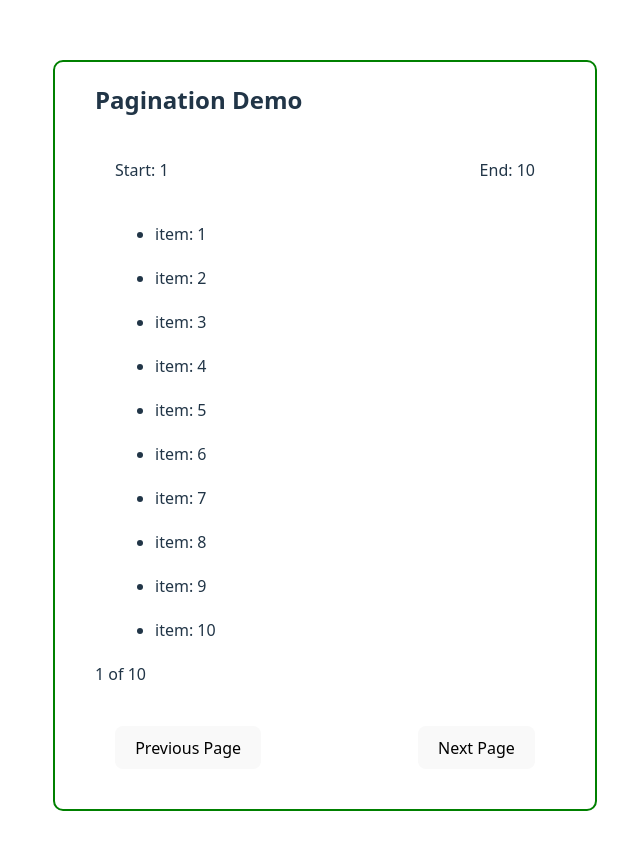
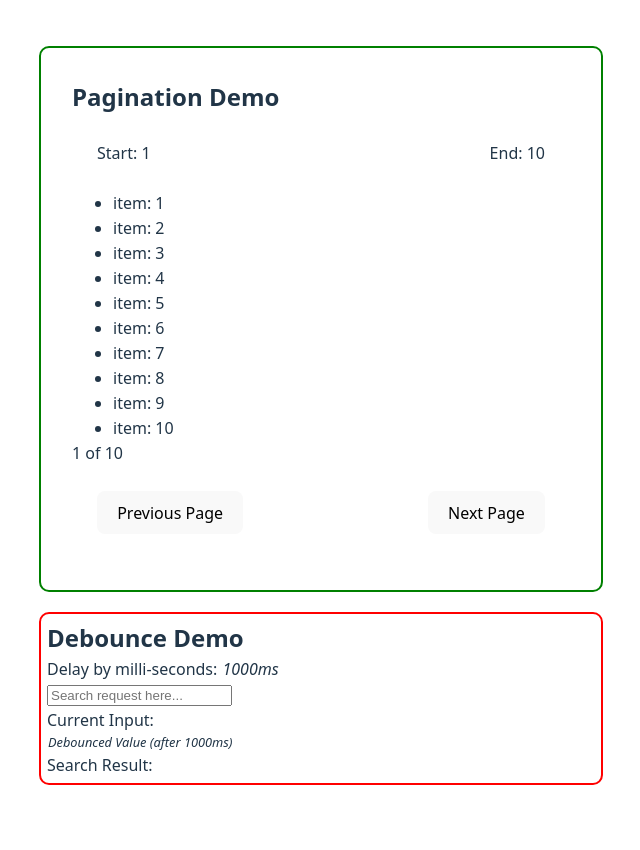
Before and after one commit to pand3m1x/lab_10.2, a React (Vite) app in the folder lab2/: page / in a window 1280 px wide. Shown: the top 850 px of the page, without its empty margins (7-647 px from the left). Built offline with nearby package versions, Linux system fonts and the light colour scheme.

Commit message:
❀⋆.ೃ࿔*:・ Demo is stylized and hook is being called into DebounceDemo ❀⋆.ೃ࿔*:・

```diff
--- a/lab2/src/App.css
+++ b/lab2/src/App.css
@@ -1,5 +1,10 @@
 * {
+  margin:1px;
+}
+
+div {
   margin:20px;
+  padding:5px;
 }
 
 #demoBox {
--- a/lab2/src/App.jsx
+++ b/lab2/src/App.jsx
@@ -1,13 +1,17 @@
 import { useState } from 'react'
 import './App.css'
 import UsePaginationDemo from './components/UsePaginationDemo'
+import UseDebounceDemo from './components/UseDebounceDemo'
 
 function App() {
 
   return (
-    <div style={{border:"2px solid green", borderRadius:"10px"}}>
-     <UsePaginationDemo></UsePaginationDemo>
-    </div>
+    <>
+      <div style={{border:"2px solid green", borderRadius:"10px"}}>
+      <UsePaginationDemo></UsePaginationDemo>
+      </div>
+      <UseDebounceDemo></UseDebounceDemo>
+    </>
   )
 }
 
--- a/lab2/src/components/UseDebounceDemo.jsx
+++ b/lab2/src/components/UseDebounceDemo.jsx
@@ -1,12 +1,30 @@
-import { useState } from 'react'
+import { useState,useEffect } from 'react'
 import useDebounce from '../hooks/useDebounce'
 
 function DebounceDemo(){
 
+  const [ search, setSearch ] = useState("") //search bar
+  const [ searchResults, setSearchResults] = useState([]) //array of results
+  const debouncedSearch = useDebounce(search, 1000);
+
+  useEffect(() => {
+    console.log("Searching:",search);
+  },[debouncedSearch])
+
+  const handleInputChange = (e) => {setSearch(e.target.value);}
+
   return(
     <>
-      <div style={{border:"2px solid red"}}>
-
+      <div style={{border:"2px solid red", borderRadius:"10px"}}>
+        <h2>Debounce Demo</h2>
+        <p>Delay by milli-seconds: <i>1000ms</i></p>
+        <input type="search" placeholder="Search request here..." value={search} onChange={handleInputChange}/>
+        <p>Current Input: <i>{search}</i></p>
+        <p style={{fontSize:".8rem"}}><i>Debounced Value (after 1000ms)</i></p>
+        <p>Search Result:</p>
+          <ul>
+            {searchResults.map((result,index) => (<li key={index}>{result}</li>))}
+          </ul>
       </div>
     </>
   );
```
